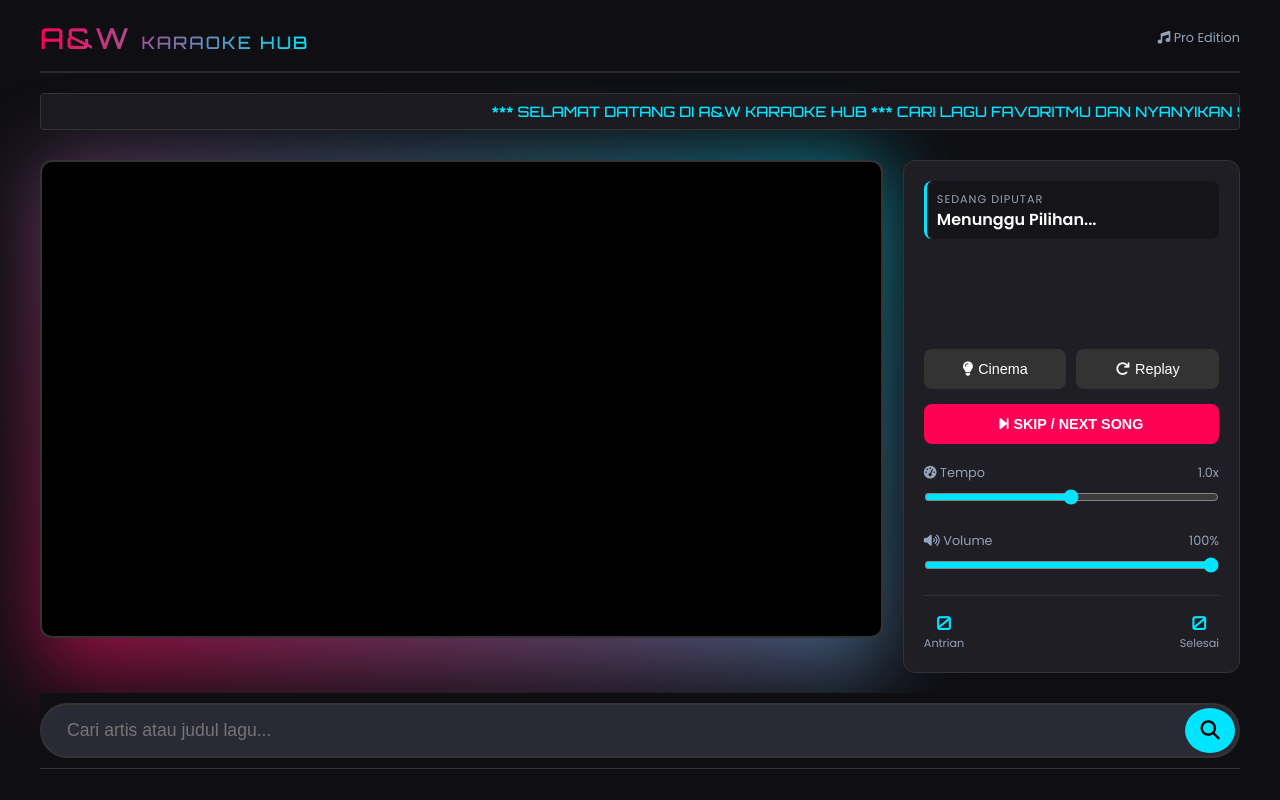
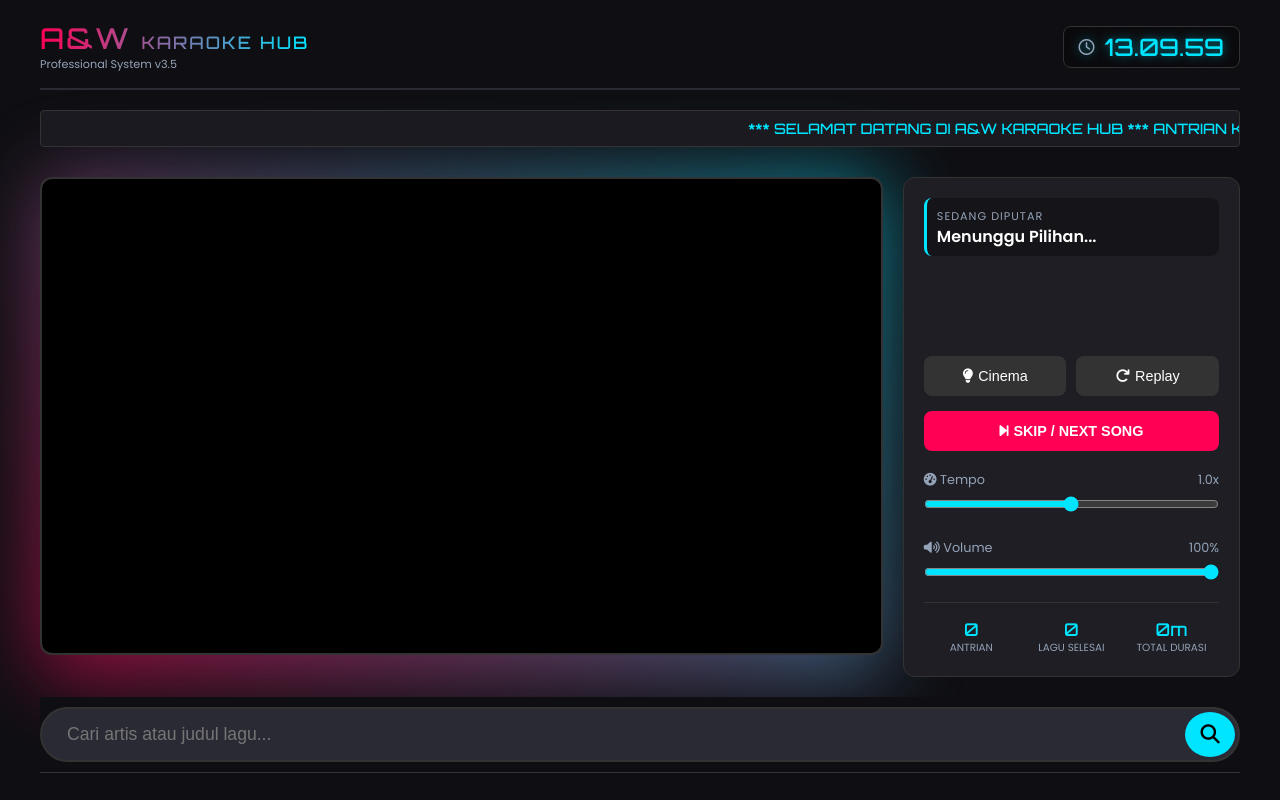
Before and after one commit to Kafiii0/karaokehub, a plain HTML site: page index.html in a window 1280 px wide. Shown: the top 800 px of the page. Drawn offline with Linux system fonts and the light colour scheme.

Commit message:
Update index.html

```diff
--- a/index.html
+++ b/index.html
@@ -3,7 +3,7 @@
 <head>
     <meta charset="UTF-8">
     <meta name="viewport" content="width=device-width, initial-scale=1.0">
-    <title>A&W Karaoke Hub Ultimate</title>
+    <title>A&W Karaoke Hub Ultimate Timekeeper</title>
     <link href="https://fonts.googleapis.com/css2?family=Orbitron:wght@500;700&family=Poppins:wght@300;400;600&display=swap" rel="stylesheet">
     <link rel="stylesheet" href="https://cdnjs.cloudflare.com/ajax/libs/font-awesome/6.4.0/css/all.min.css">
 
@@ -32,16 +32,16 @@
         /* CINEMA MODE OVERLAY */
         #cinemaOverlay {
             position: fixed; top: 0; left: 0; width: 100%; height: 100%;
-            background: rgba(0,0,0,0.9); z-index: 90; display: none;
-            pointer-events: none; /* Klik tembus ke player */
+            background: rgba(0,0,0,0.95); z-index: 90; display: none;
+            pointer-events: none;
         }
         body.cinema-mode #cinemaOverlay { display: block; }
-        body.cinema-mode .sticky-search, body.cinema-mode header, body.cinema-mode .nav-tabs { opacity: 0.2; transition: 0.5s; }
-        body.cinema-mode .video-container { z-index: 100; box-shadow: 0 0 50px rgba(0, 229, 255, 0.5); transform: scale(1.02); }
+        body.cinema-mode .sticky-search, body.cinema-mode header, body.cinema-mode .nav-tabs { opacity: 0.1; transition: 0.5s; }
+        body.cinema-mode .video-container { z-index: 100; box-shadow: 0 0 80px rgba(0, 229, 255, 0.3); transform: scale(1.05); }
 
         .container { width: 100%; max-width: 1200px; display: flex; flex-direction: column; gap: 20px; z-index: 1; }
 
-        /* HEADER & MARQUEE */
+        /* HEADER & CLOCK */
         header {
             display: flex; justify-content: space-between; align-items: center;
             padding-bottom: 15px; border-bottom: 2px solid #2a2a35;
@@ -53,18 +53,33 @@
             text-transform: uppercase; letter-spacing: 2px;
         }
 
+        /* LIVE CLOCK STYLE */
+        .live-clock {
+            font-family: 'Orbitron', monospace;
+            font-size: 1.5rem;
+            color: var(--accent);
+            text-shadow: 0 0 10px rgba(0, 229, 255, 0.5);
+            background: rgba(0,0,0,0.3);
+            padding: 5px 15px;
+            border-radius: 8px;
+            border: 1px solid #333;
+            display: flex; align-items: center; gap: 10px;
+        }
+        .live-clock i { font-size: 1rem; color: var(--text-dim); }
+
+        /* MARQUEE */
         .marquee-container {
             background: #1a1a20; border: 1px solid #333; border-radius: 4px;
             overflow: hidden; width: 100%; padding: 5px 0; margin-bottom: 10px;
         }
         .marquee-text {
             display: inline-block; white-space: nowrap;
-            padding-left: 100%; animation: marquee 15s linear infinite;
+            padding-left: 100%; animation: marquee 20s linear infinite;
             font-family: 'Orbitron', monospace; color: var(--accent); font-size: 0.9rem;
         }
         @keyframes marquee { 0% { transform: translate(0, 0); } 100% { transform: translate(-100%, 0); } }
 
-        /* PERMANENT SEARCH BAR */
+        /* STICKY SEARCH */
         .sticky-search {
             position: sticky; top: 0; z-index: 80;
             background: var(--bg-dark); padding: 10px 0;
@@ -85,7 +100,7 @@
         }
         .search-btn:hover { transform: scale(1.1); box-shadow: 0 0 10px var(--accent); }
 
-        /* PLAYER AREA */
+        /* PLAYER LAYOUT */
         .stage-wrapper {
             display: grid; grid-template-columns: 2.5fr 1fr; gap: 20px;
         }
@@ -96,7 +111,6 @@
             background: #000; border-radius: 12px; overflow: hidden;
             border: 2px solid #333; transition: 0.3s;
         }
-        /* Ambient Light Effect */
         .ambient-glow {
             position: absolute; top: 0; left: 0; width: 100%; height: 100%;
             border-radius: 12px; z-index: -1; opacity: 0.5;
@@ -119,11 +133,11 @@
             color: white; text-decoration: none; border-radius: 5px; font-weight: bold;
         }
 
-        /* SIDE CONTROLS (ENHANCED) */
+        /* CONTROLS SIDEBAR */
         .player-controls {
             background: var(--card-bg); padding: 20px; border-radius: 12px;
             display: flex; flex-direction: column; gap: 15px; border: 1px solid #333;
-            height: 100%; min-height: 400px;
+            height: 100%; min-height: 450px; /* Sedikit dipertinggi untuk stats */
         }
 
         .now-playing-card {
@@ -133,18 +147,14 @@
         .now-playing-label { font-size: 0.7rem; color: var(--text-dim); letter-spacing: 1px; }
         .now-playing-title { font-size: 1rem; font-weight: 700; color: white; margin-top: 2px; line-height: 1.2; }
 
-        /* VISUALIZER */
         .visualizer {
             display: flex; align-items: flex-end; justify-content: space-between;
-            height: 60px; gap: 3px; margin: 10px 0; opacity: 0.3; transition: 0.3s;
+            height: 50px; gap: 3px; margin: 10px 0; opacity: 0.3; transition: 0.3s;
         }
         .visualizer.active { opacity: 1; }
         .bar { width: 100%; background: var(--accent); border-radius: 2px 2px 0 0; animation: equalizer 0s infinite; }
         .visualizer.active .bar { animation-duration: 0.5s; }
-
-        @keyframes equalizer {
-            0% { height: 10%; } 50% { height: 100%; background: var(--primary); } 100% { height: 10%; }
-        }
+        @keyframes equalizer { 0% { height: 10%; } 50% { height: 100%; background: var(--primary); } 100% { height: 10%; } }
 
         .control-grid { display: grid; grid-template-columns: 1fr 1fr; gap: 10px; }
         .ctrl-btn {
@@ -159,14 +169,14 @@
         .slider-label { display: flex; justify-content: space-between; font-size: 0.8rem; color: var(--text-dim); margin-bottom: 5px; }
         input[type=range] { width: 100%; accent-color: var(--accent); cursor: pointer; }
 
-        /* STATS BOX */
+        /* STATS BOX (UPDATED) */
         .stats-box {
             margin-top: auto; padding-top: 15px; border-top: 1px solid #333;
-            display: flex; justify-content: space-between; align-items: center;
+            display: grid; grid-template-columns: 1fr 1fr 1fr; gap: 5px;
         }
         .stat-item { text-align: center; }
-        .stat-val { font-family: 'Orbitron'; font-size: 1.2rem; color: var(--accent); }
-        .stat-lbl { font-size: 0.7rem; color: var(--text-dim); }
+        .stat-val { font-family: 'Orbitron'; font-size: 1.1rem; color: var(--accent); }
+        .stat-lbl { font-size: 0.65rem; color: var(--text-dim); text-transform: uppercase; }
 
         /* TABS */
         .nav-tabs { display: flex; gap: 10px; overflow-x: auto; padding-bottom: 5px; margin-top: 20px; }
@@ -181,7 +191,6 @@
 
         .content-section { display: none; animation: fadeIn 0.3s; margin-top: 15px; }
         .content-section.active { display: block; }
-        @keyframes fadeIn { from { opacity: 0; transform: translateY(10px); } to { opacity: 1; transform: translateY(0); } }
 
         /* GRIDS & LISTS */
         .song-grid { display: grid; grid-template-columns: repeat(auto-fill, minmax(180px, 1fr)); gap: 15px; }
@@ -213,19 +222,26 @@
 
     <div class="container">
         <header>
-            <div class="brand">A&W <span style="font-size:0.6em; color:var(--text-main);">KARAOKE HUB</span></div>
-            <div style="font-size:0.8rem; color:var(--text-dim);"><i class="fas fa-music"></i> Pro Edition</div>
+            <div>
+                <div class="brand">A&W <span style="font-size:0.6em; color:var(--text-main);">KARAOKE HUB</span></div>
+                <div style="font-size:0.7rem; color:var(--text-dim);">Professional System v3.5</div>
+            </div>
+
+            <div class="live-clock" id="clockDisplay">
+                <i class="far fa-clock"></i> <span>00:00:00</span>
+            </div>
         </header>
 
         <div class="marquee-container">
             <div class="marquee-text" id="marqueeText">
-                *** SELAMAT DATANG DI A&W KARAOKE HUB *** CARI LAGU FAVORITMU DAN NYANYIKAN SEKARANG *** ANTRIAN KOSONG ***
+                *** SELAMAT DATANG DI A&W KARAOKE HUB *** ANTRIAN KOSONG - SILAKAN PILIH LAGU ***
             </div>
         </div>
 
         <div class="stage-wrapper">
             <div style="position:relative;">
-                <div class="ambient-glow"></div> <div class="video-container">
+                <div class="ambient-glow"></div>
+                <div class="video-container">
                     <div id="youtube-player"></div>
                     <div id="errorOverlay" class="error-overlay">
                         <i class="fas fa-exclamation-triangle error-icon" style="font-size:3rem; color:var(--error); margin-bottom:15px;"></i>
@@ -267,18 +283,12 @@
                 </button>
 
                 <div class="slider-group">
-                    <div class="slider-label">
-                        <span><i class="fas fa-tachometer-alt"></i> Tempo</span>
-                        <span id="speedVal">1.0x</span>
-                    </div>
+                    <div class="slider-label"><span><i class="fas fa-tachometer-alt"></i> Tempo</span><span id="speedVal">1.0x</span></div>
                     <input type="range" min="0.5" max="1.5" step="0.05" value="1" oninput="changeSpeed(this.value)">
                 </div>
 
                 <div class="slider-group">
-                    <div class="slider-label">
-                        <span><i class="fas fa-volume-up"></i> Volume</span>
-                        <span id="volVal">100%</span>
-                    </div>
+                    <div class="slider-label"><span><i class="fas fa-volume-up"></i> Volume</span><span id="volVal">100%</span></div>
                     <input type="range" min="0" max="100" value="100" oninput="changeVolume(this.value)">
                 </div>
 
@@ -289,7 +299,11 @@
                     </div>
                     <div class="stat-item">
                         <div class="stat-val" id="sungCount">0</div>
-                        <div class="stat-lbl">Selesai</div>
+                        <div class="stat-lbl">Lagu Selesai</div>
+                    </div>
+                    <div class="stat-item">
+                        <div class="stat-val" id="totalDurationDisplay">0m</div>
+                        <div class="stat-lbl">Total Durasi</div>
                     </div>
                 </div>
             </div>
@@ -360,6 +374,44 @@
         let currentVideoId = '';
         let songsSungSession = 0;
 
+        // --- NEW VARIABLES FOR TIMEKEEPER ---
+        let totalSecondsSung = 0;
+        let singingInterval;
+
+        // ================= CLOCK & TIMER LOGIC =================
+
+        // 1. Live Clock
+        function updateClock() {
+            const now = new Date();
+            const timeString = now.toLocaleTimeString('id-ID', { hour12: false });
+            document.querySelector('#clockDisplay span').textContent = timeString;
+        }
+        setInterval(updateClock, 1000);
+        updateClock(); // Run immediately
+
+        // 2. Total Singing Duration Timer
+        function startSingingTimer() {
+            stopSingingTimer(); // Prevent duplicates
+            singingInterval = setInterval(() => {
+                totalSecondsSung++;
+                updateDurationUI();
+            }, 1000);
+        }
+
+        function stopSingingTimer() {
+            clearInterval(singingInterval);
+        }
+
+        function updateDurationUI() {
+            // Convert seconds to readable format (e.g., 5m 30s)
+            const minutes = Math.floor(totalSecondsSung / 60);
+            const seconds = totalSecondsSung % 60;
+            let text = `${minutes}m`;
+            if(minutes < 60) text = `${minutes}m ${seconds}s`; // Show seconds if under 1 hour
+
+            document.getElementById('totalDurationDisplay').textContent = text;
+        }
+
         // ================= YOUTUBE API =================
         const tag = document.createElement('script');
         tag.src = "https://www.youtube.com/iframe_api";
@@ -381,16 +433,19 @@
         function onPlayerStateChange(event) {
             const visualizer = document.getElementById('visualizer');
 
-            // 1 = Playing, 2 = Paused, 0 = Ended
+            // LOGIC FOR TIMER & VISUALIZER
             if (event.data === YT.PlayerState.PLAYING) {
                 visualizer.classList.add('active');
+                startSingingTimer(); // Start counting duration
             } else {
                 visualizer.classList.remove('active');
+                stopSingingTimer(); // Pause counting duration
             }
 
             if (event.data === YT.PlayerState.ENDED) {
                 songsSungSession++;
                 document.getElementById('sungCount').textContent = songsSungSession;
+                stopSingingTimer();
                 playNextInQueue();
             }
         }
@@ -399,6 +454,7 @@
             if (event.data === 150 || event.data === 101) {
                 document.getElementById('errorOverlay').style.display = 'flex';
                 document.getElementById('fallbackLink').href = `https://www.youtube.com/watch?v=${currentVideoId}`;
+                stopSingingTimer();
             }
         }
 
@@ -415,12 +471,11 @@
                 queue.push(song);
                 updateQueueUI();
 
-                // Feedback visual tombol Queue tab
+                // Feedback visual
                 const qTab = document.querySelector("button[onclick*='queue']");
                 qTab.style.background = "var(--accent)"; qTab.style.color="black";
                 setTimeout(() => { qTab.style.background = ""; qTab.style.color=""; }, 300);
 
-                // Auto play jika player diam
                 let state = player.getPlayerState();
                 if (state === -1 || state === 0 || state === 5) {
                     playNextInQueue();
@@ -440,8 +495,8 @@
             } else {
                 document.getElementById('nowPlayingTitle').textContent = "Antrian Habis.";
                 updateMarquee("*** ANTRIAN KOSONG - SILAKAN PILIH LAGU ***");
-                // Stop visualizer
                 document.getElementById('visualizer').classList.remove('active');
+                stopSingingTimer();
             }
         }
 
```
